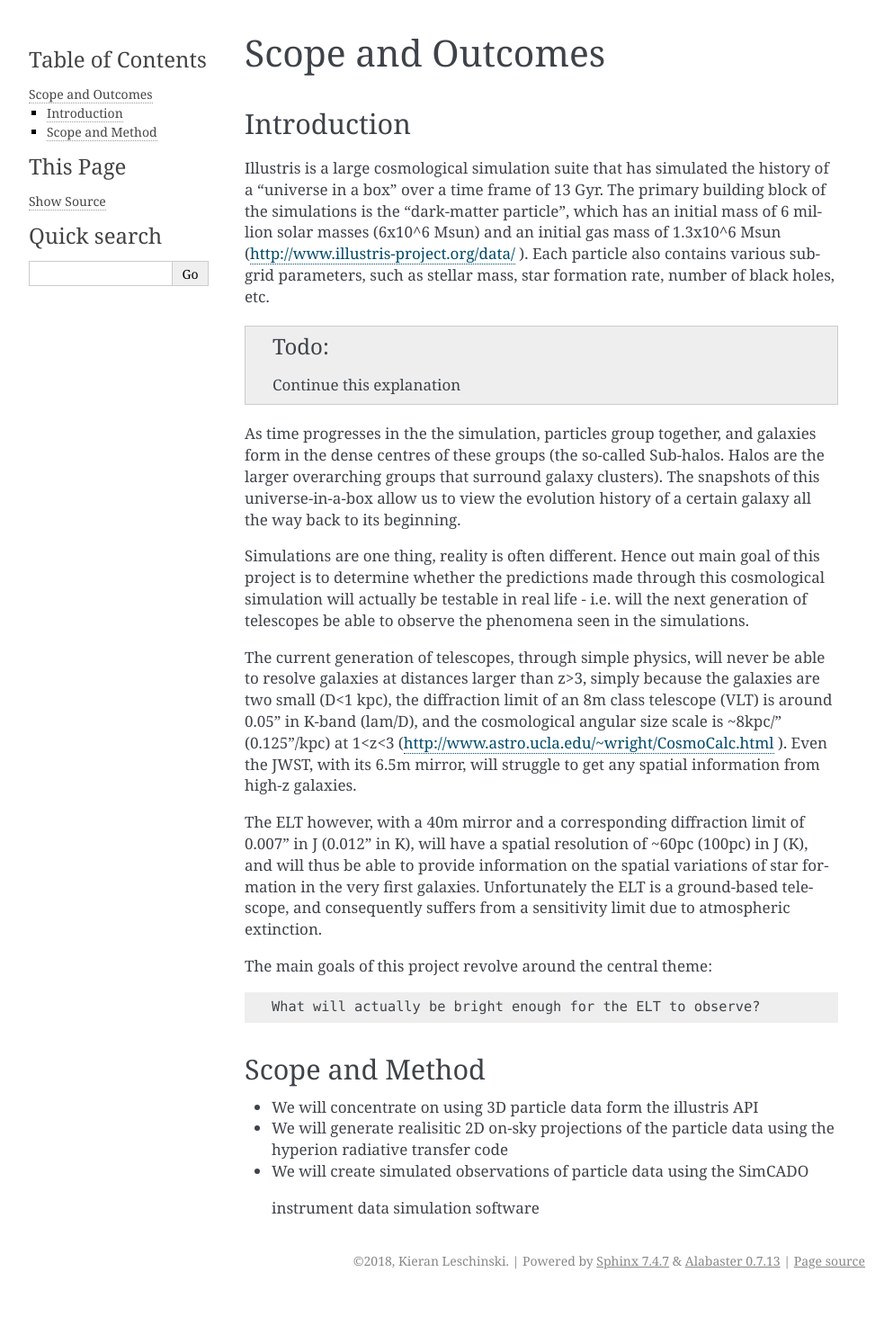
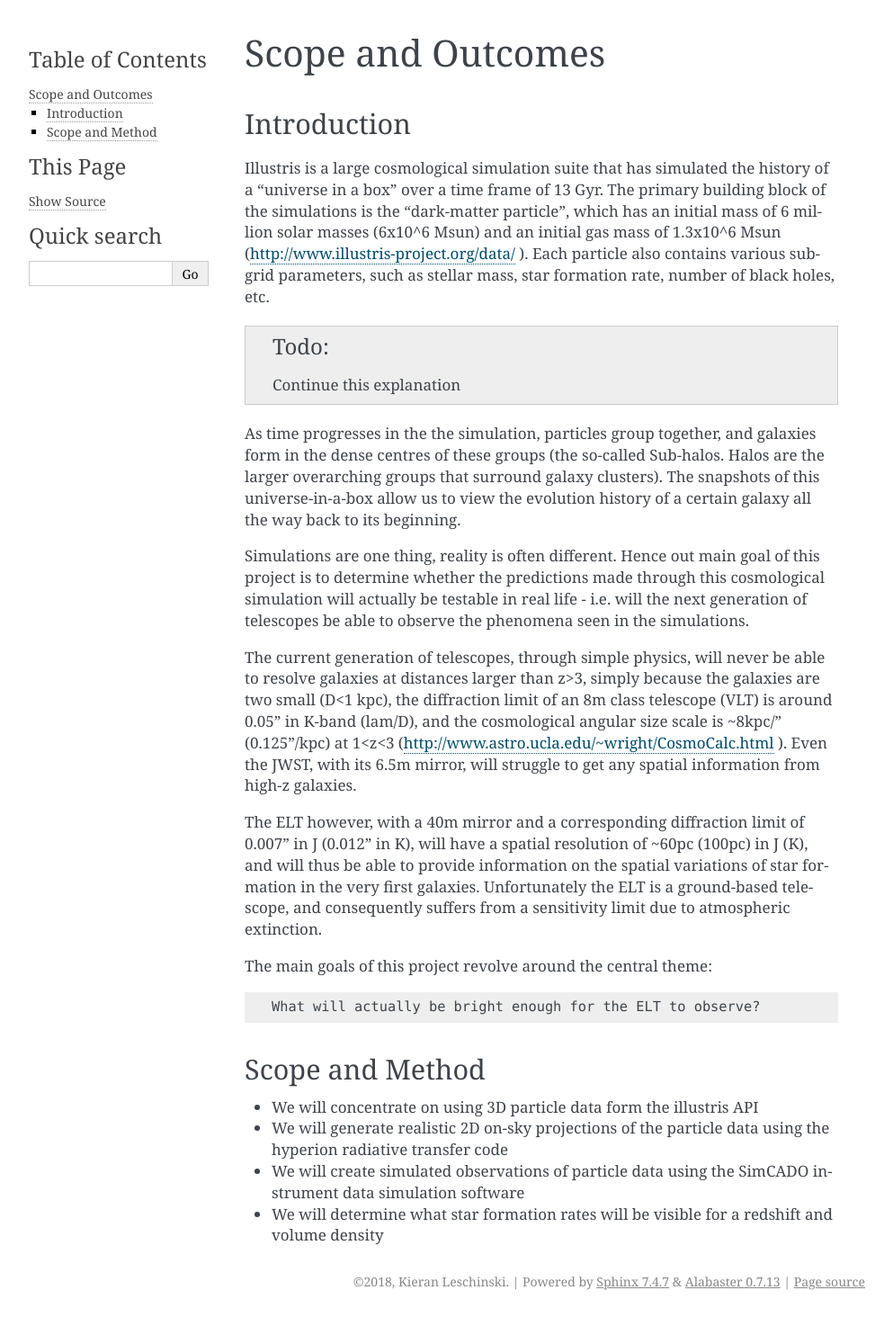
Before and after one commit to astronomyk/illustris_elt, a Sphinx documentation site: the page built from docs/source/background/project_scope_goals.rst, in a window 1280 px wide. Shown: the whole page at 90% size, without its empty margins (148-1141 px from the left). Built offline with Sphinx 7.4.7, drawn with Linux system fonts in a browser that asks for light colours; before the commit the page ends 1441 px from its top, so only the background shows below that.

Commit message:
minor change

```diff
--- a/docs/source/background/project_scope_goals.rst
+++ b/docs/source/background/project_scope_goals.rst
@@ -47,7 +47,9 @@ The main goals of this project revolve around the central theme::
 Scope and Method
 ----------------
 * We will concentrate on using 3D particle data form the illustris API
-* We will generate realisitic 2D on-sky projections of the particle data
+* We will generate realistic 2D on-sky projections of the particle data
   using the hyperion radiative transfer code
 * We will create simulated observations of particle data using the SimCADO
- instrument data simulation software
+  instrument data simulation software
+* We will determine what star formation rates will be visible for a redshift
+  and volume density
--- a/docs/source/index.rst
+++ b/docs/source/index.rst
@@ -24,12 +24,13 @@ formed in the universe.
 
 
    background/project_scope_goals
+   background/package_architecture
 
    code_design/ideas
+
    roadmap/roadmap
+
    background/science_as_software_methodology
-
-
 
 
 
```
